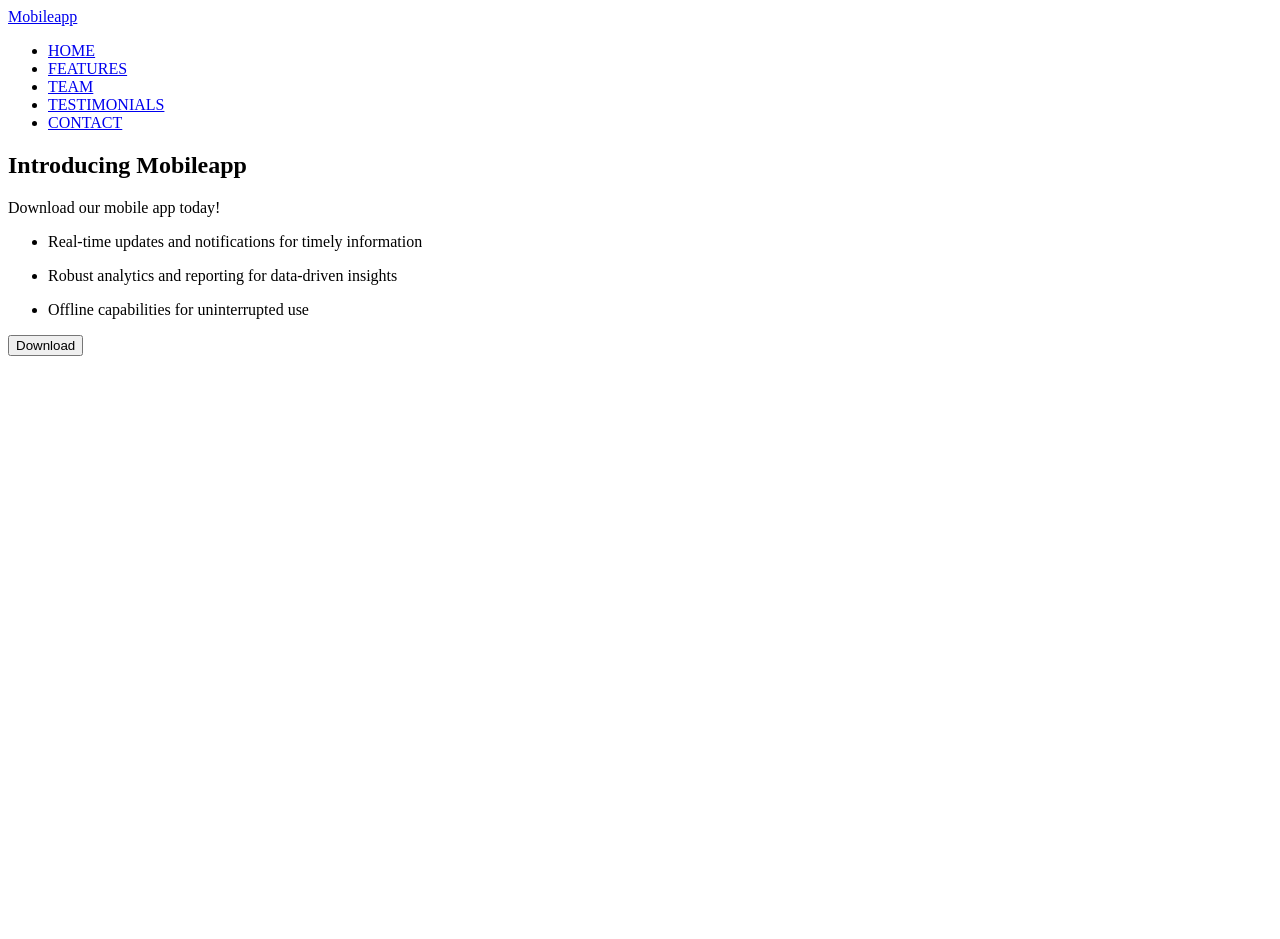
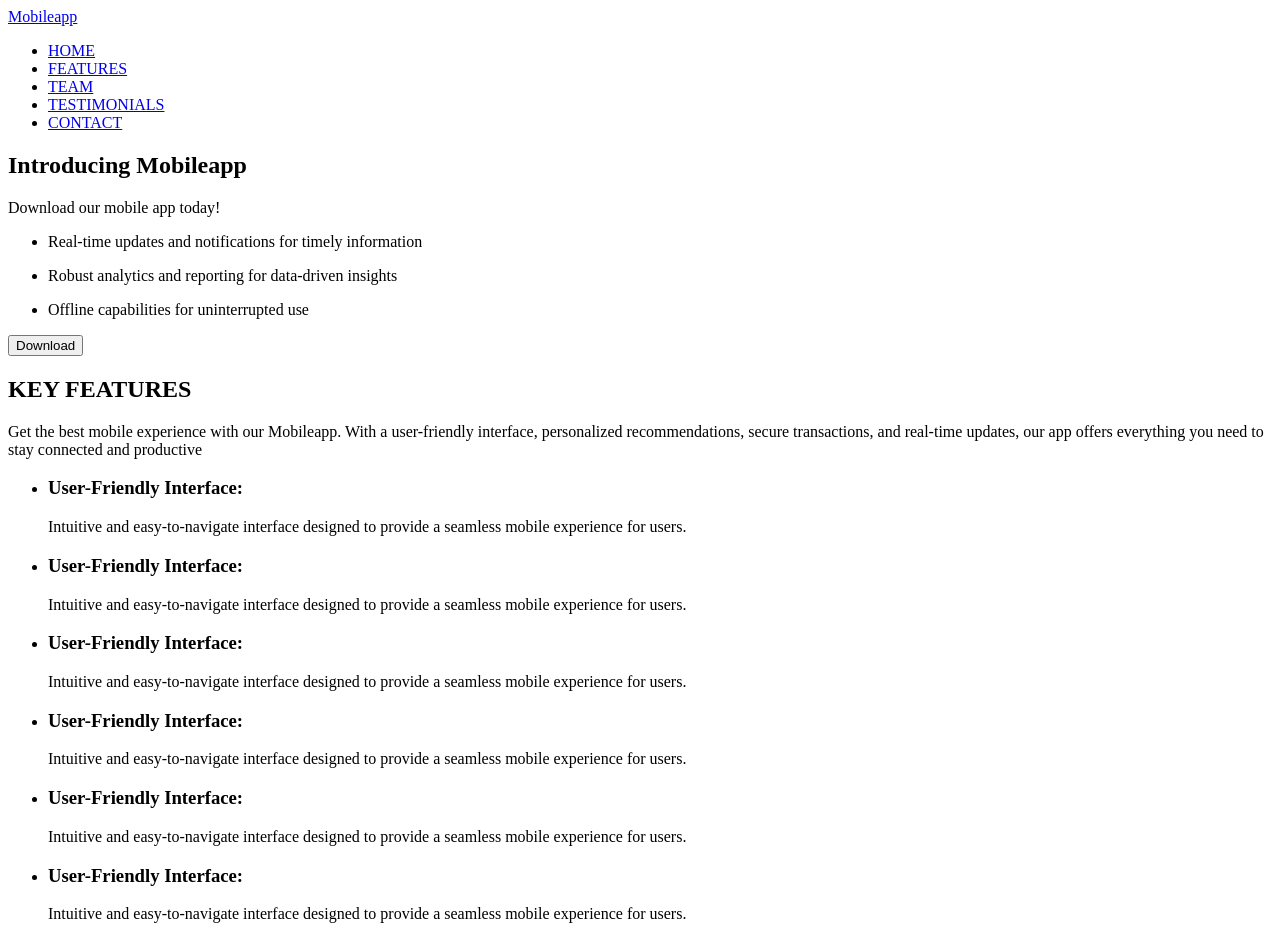
Before and after one commit to alexdevsprint/practice01, a plain HTML site: page index.html in a window 1280 px wide. Before the commit the page ends 800 px from the top, so only its background shows below. Drawn offline with Linux system fonts and the light colour scheme.

Commit message:
add section

```diff
--- a/index.html
+++ b/index.html
@@ -1,6 +1,5 @@
 <!DOCTYPE html>
 <html lang="en">
-
   <head>
     <meta charset="UTF-8" />
     <meta name="viewport" content="width=device-width, initial-scale=1.0" />
@@ -26,25 +25,72 @@
         <p>Download our mobile app today!</p>
         <ul>
           <li>
-          <p>
-            Real-time updates and notifications for timely information
-          </p>
+            <p>Real-time updates and notifications for timely information</p>
           </li>
           <li>
-          <p>
-            Robust analytics and reporting for data-driven insights
-          </p>
+            <p>Robust analytics and reporting for data-driven insights</p>
           </li>
           <li>
-          <p>
-            Offline capabilities for uninterrupted use
-          </p>
+            <p>Offline capabilities for uninterrupted use</p>
           </li>
         </ul>
         <button type="button">Download</button>
       </section>
+
+      <section>
+        <h2>KEY FEATURES</h2>
+        <p>
+          Get the best mobile experience with our Mobileapp. With a
+          user-friendly interface, personalized recommendations, secure
+          transactions, and real-time updates, our app offers everything you
+          need to stay connected and productive
+        </p>
+        <ul>
+          <li>
+            <h3>User-Friendly Interface:</h3>
+            <p>
+              Intuitive and easy-to-navigate interface designed to provide a
+              seamless mobile experience for users.
+            </p>
+          </li>
+          <li>
+            <h3>User-Friendly Interface:</h3>
+            <p>
+              Intuitive and easy-to-navigate interface designed to provide a
+              seamless mobile experience for users.
+            </p>
+          </li>
+          <li>
+            <h3>User-Friendly Interface:</h3>
+            <p>
+              Intuitive and easy-to-navigate interface designed to provide a
+              seamless mobile experience for users.
+            </p>
+          </li>
+          <li>
+            <h3>User-Friendly Interface:</h3>
+            <p>
+              Intuitive and easy-to-navigate interface designed to provide a
+              seamless mobile experience for users.
+            </p>
+          </li>
+          <li>
+            <h3>User-Friendly Interface:</h3>
+            <p>
+              Intuitive and easy-to-navigate interface designed to provide a
+              seamless mobile experience for users.
+            </p>
+          </li>
+          <li>
+            <h3>User-Friendly Interface:</h3>
+            <p>
+              Intuitive and easy-to-navigate interface designed to provide a
+              seamless mobile experience for users.
+            </p>
+          </li>
+        </ul>
+      </section>
     </main>
     <footer></footer>
   </body>
-
 </html>
```
Lines whose indentation alone changed are shown as unchanged.
